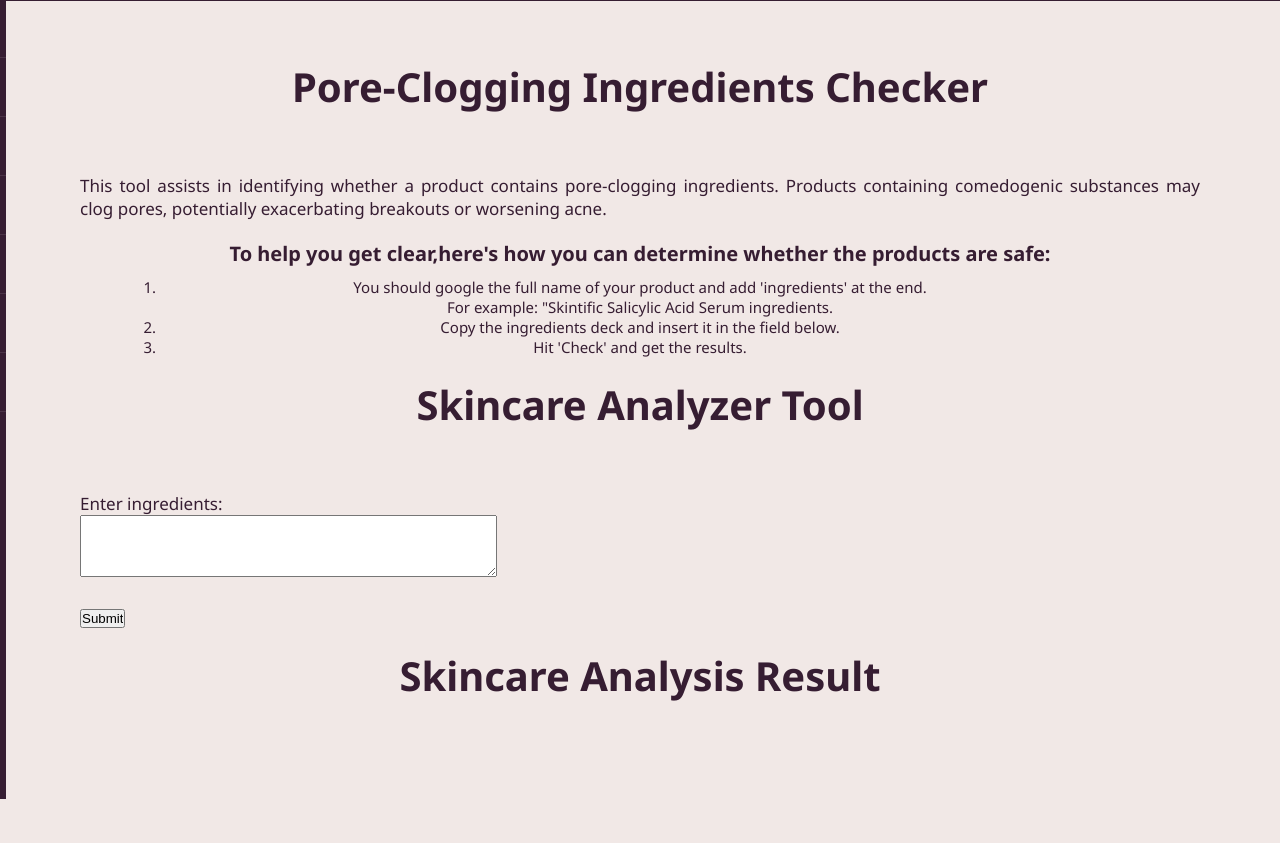
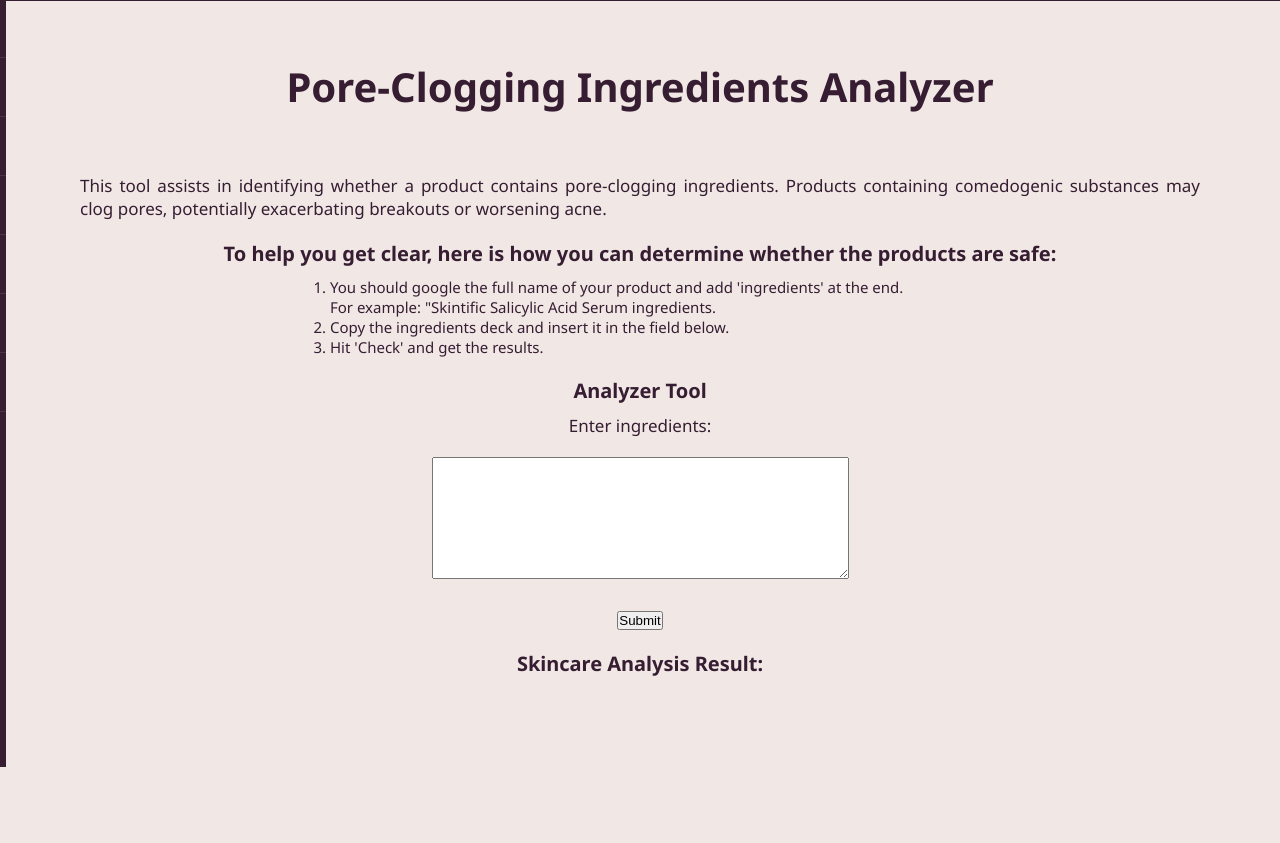
Before and after one commit to aleeqa/EtherealGlow, a Flask app: page / in a window 1280 px wide. Shown: the part 59-902 px from the top of the page. After the commit the page ends 826 px from the top, so only its background shows below. Run offline with Flask 3, Linux system fonts and the light colour scheme.

Commit message:
Modified some parts for styling

```diff
--- a/website/static/styles.css
+++ b/website/static/styles.css
@@ -35,6 +35,7 @@ body {
     color: #361d32;
     font-size: 40px;
 }
+
 h3 {
     text-align: center;
     color: #361d32;
@@ -58,8 +59,8 @@ h3 {
 }
 
 ol {
-    text-align: center;
-    padding-left: 80px;
+    text-align: justify;
+    padding-left: 250px;
     padding-right: 80px;
     font-size: 15px;
 }
@@ -130,3 +131,17 @@ input[type="checkbox"]:checked ~ .toggle-icon > .bar-bottom {
     transform: rotate(-135deg);
     margin-top: -12px;
 }
+
+.tool {
+    width: 50%;
+    text-align: center;
+    margin: 0 auto;
+}
+
+#result {
+    text-align: center;
+}
+
+#ingredients {
+    margin-top: 20px;
+}
--- a/website/templates/home.html
+++ b/website/templates/home.html
@@ -3,23 +3,25 @@
 
 {% block content %}
 <div>
-    <h2 class="title">Pore-Clogging Ingredients Checker</h2>
+    <h2 class="title">Pore-Clogging Ingredients Analyzer</h2>
     <p>This tool assists in identifying whether a product contains pore-clogging ingredients. Products containing comedogenic substances may clog pores, potentially exacerbating breakouts or worsening acne.</p>
-    <h3>To help you get clear,here's how you can determine whether the products are safe:</h3>
+    <h3>To help you get clear, here is how you can determine whether the products are safe:</h3>
     <ol>
         <li class="list">You should google the full name of your product and add 'ingredients' at the end. <br>For example: "Skintific Salicylic Acid Serum ingredients.</br></li>
         <li class="list">Copy the ingredients deck and insert it in the field below.</li>
         <li class="list">Hit 'Check' and get the results.</li>
     </ol>
 
-    <h2 class="title">Skincare Analyzer Tool</h2>
-    <form action="/analyze" method="post">
-        <label for="ingredients">Enter ingredients:</label><br>
-        <textarea id="ingredients" name="ingredients" rows="4" cols="50"></textarea><br><br>
-        <input type="submit" value="Submit">
-    </form>
+    <div class="tool">
+        <h3>Analyzer Tool</h3>
+        <form action="/analyze" method="post">
+            <label for="ingredients">Enter ingredients:</label><br>
+            <textarea id="ingredients" name="ingredients" rows="8" cols="50"></textarea><br><br>
+            <input type="submit" value="Submit">
+        </form>
+    </div>
 
-    <h2 class="title">Skincare Analysis Result</h2>
-    <p>{{ result }}</p>
+    <h3>Skincare Analysis Result:</h3>
+    <p id="result">{{ result }}</p>
 </div>
 {% endblock %}
```
